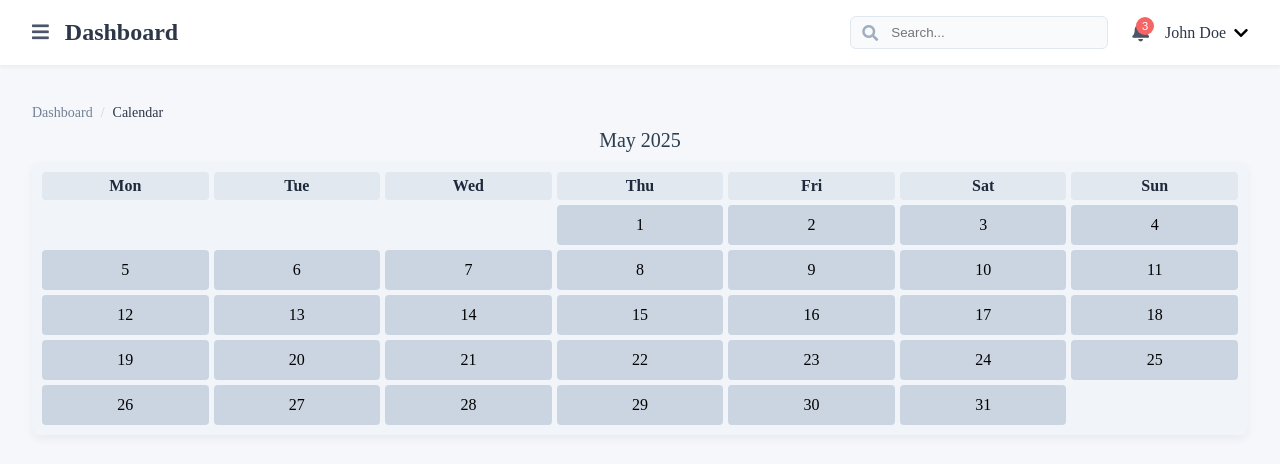
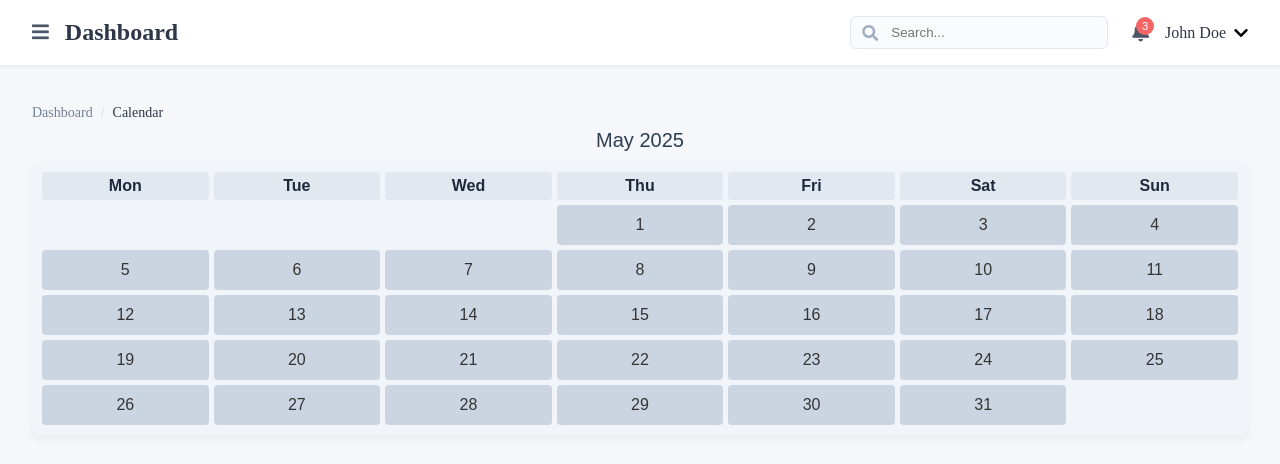
Before and after one commit to sasanedicbn/Mini-app, a Vue app in the folder Mini-app/: page /dashboard/calendar in a window 1280 px wide. Shown: the top 464 px of the page. Built offline with nearby package versions, Linux system fonts and the light colour scheme.

Commit message:
fix style

```diff
--- a/Mini-app/src/components/Dashboard/DashboardHelpers/DashboardCalendar.vue
+++ b/Mini-app/src/components/Dashboard/DashboardHelpers/DashboardCalendar.vue
@@ -37,7 +37,12 @@
 
 
 <style scoped>
-
+.calendar-container {
+  width: 100%;
+  margin: 0 auto;
+  font-family: sans-serif;
+  color: #333;
+}
 
 .month-label {
   text-align: center;
```
